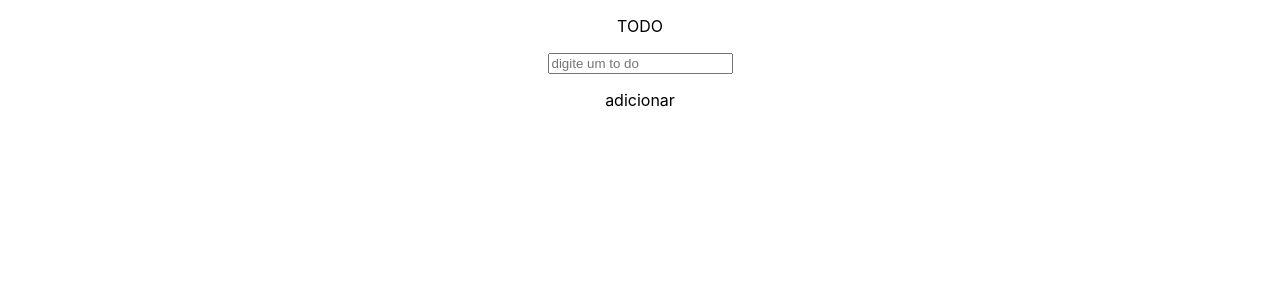
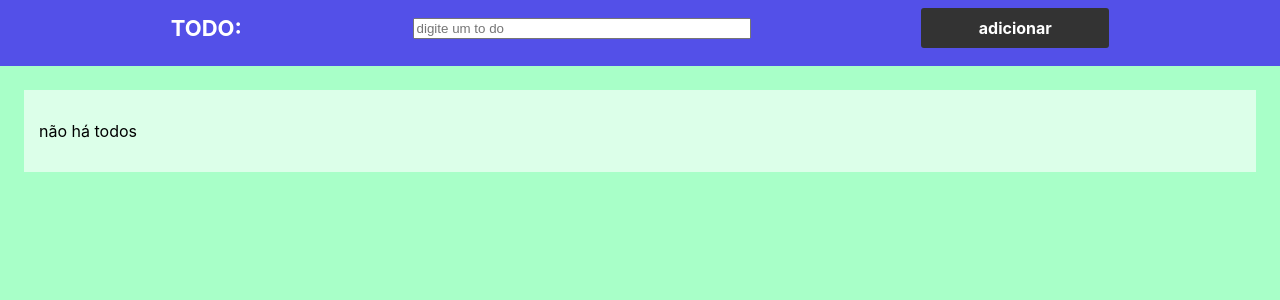
Before and after one commit to Andre-Chimicatti-Fabrini/Projeto01, a React (Create React App) app: page / in a window 1280 px wide. Shown: the top 300 px of the page. Built offline with nearby package versions, Linux system fonts and the light colour scheme.

Commit message:
Estilização + Renderização da lista

```diff
--- a/public/index.html
+++ b/public/index.html
@@ -21,7 +21,7 @@
     -->
     <title>React App</title>
   </head>
-  <body>
+  <body  style="width: 100%; height: 100%; background-color: #a8ffc8" >
     <noscript>
       You need to enable JavaScript to run this app.
     </noscript>
--- a/src/App.css
+++ b/src/App.css
@@ -1,3 +1,36 @@
 .App {
-  text-align: center;
+  background-color: #a8ffc8;
+  height: 100%;
+  width: 100%;
+
 }
+
+.header {
+  background-color: #5350e8;
+  margin-top: -10px;
+  padding-top: 3px;
+  padding-bottom: 3px;
+  display:flex;
+  flex-direction: row;
+  justify-content: space-evenly;
+  align-items: center;
+
+}
+
+.TODO {
+  color: white;
+  font-weight: bold;
+  font-size: 22px;
+}
+
+.caixaDeTexto{
+  width: 330px;
+
+}
+
+.container {
+  background-color: rgba(255,255,255,0.6);
+  padding: 15px;
+  margin: 24px;
+
+}
--- a/src/App.js
+++ b/src/App.js
@@ -4,33 +4,42 @@ import './App.css';
 import Botao from "./botao"
 
 class App extends Component {
-  constructor(props){
+  constructor(props) {
     super(props)
-    this.state={
-      atual:"",
-      lista:[]
+    this.state = {
+      atual: "",
+      lista: []
     }
   }
 
-  add=()=>{
+  add = () => {
     this.state.lista.push(this.state.atual)
-    this.setState({atual:""})
+    this.setState({ atual: "" })
     console.log(this.state)
   }
 
   render() {
     return (
       <div className="App">
-        <div>
-        <div><p>TODO</p></div>
-        <div><input
-         value={this.state.atual}
-         id="todoentrada"
-         placeholder="digite um to do"
-         onChange={(txt)=>{this.setState({atual:txt.target.value})}}/></div>
-        <div onClick={this.add}><Botao texto="adicionar"/></div>
+        <div className="header">
+          <div>
+            <p className="TODO">TODO:</p>
+          </div>
+          <div>
+            <input className="caixaDeTexto"
+              value={this.state.atual}
+              id="todoentrada"
+              placeholder="digite um to do"
+              onChange={(txt) => { this.setState({ atual: txt.target.value }) }} />
+          </div>
+          <div onClick={this.add}>
+            <Botao texto="adicionar" />
+          </div>
         </div>
-        <div></div>
+
+        <div className="container">
+          {this.state.lista.length == 0 ? <p>não há todos</p> : <ul>{this.state.lista.map((valor) => { return (<li>{valor}</li>) })}</ul>}
+        </div>
       </div>
     );
     //linha 19 seria equivalente a const botao = new  Botao({texto: 'adicionar'})
--- /dev/null
+++ b/src/botao.css
@@ -0,0 +1,14 @@
+.botao {
+    width:188px;
+    height: 40px;
+    background-color: #333333;
+    border-radius: 3px;
+    display: flex;
+    justify-content: center;
+    align-items: center;
+}
+
+.textoDoBotao {
+    color: white;
+    font-weight: bold;
+}
--- a/src/botao.js
+++ b/src/botao.js
@@ -1,11 +1,17 @@
 import React,{Component} from "react"
+
+import "./botao.css"
 
 class Botao extends Component
 {
     render()
     {
         return (
-        <div><p>{this.props.texto}</p></div>
+        <div className="botao">
+            <p className="textoDoBotao">
+            {this.props.texto}
+            </p>
+        </div>
         )
     }
 }
```
